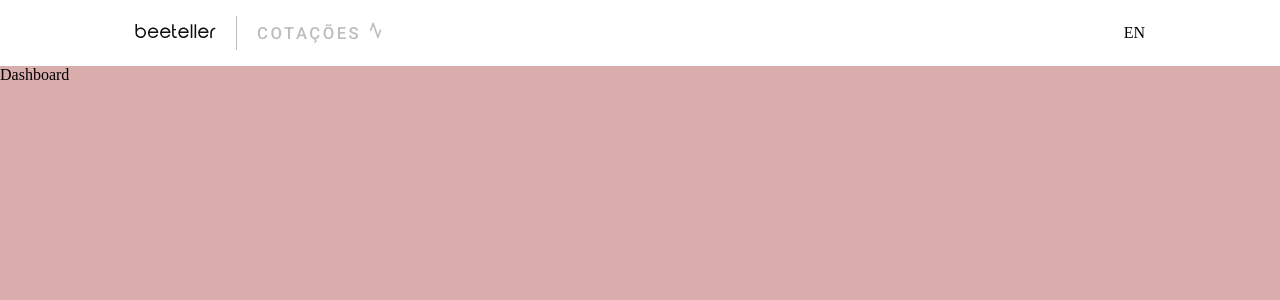
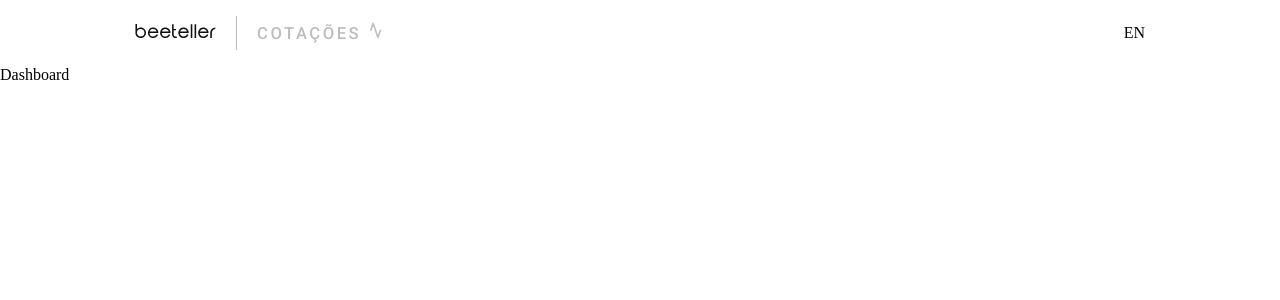
Before and after one commit to doubleyooz/express-beeteller, a React (Create React App) app in the folder frontend/: page / in a window 1280 px wide. Shown: the top 300 px of the page. Built offline with nearby package versions, Linux system fonts and the light colour scheme.

Commit message:
fix: fill height and width

```diff
--- a/frontend/src/global.scss
+++ b/frontend/src/global.scss
@@ -1,9 +1,30 @@
-body, html {
-    background-color: #daadad;
+html {
+
+}
+body {
+    background-color: #FFFFFF;
     overflow-x: hidden;
+    min-height: 100vh;
+    min-width: 100vw;
+    display: flex;
+
+
+}
+
+* {
+    box-sizing: border-box;
     padding: 0;
     margin: 0;
 }
-* {
-    box-sizing: border-box;
+
+#root, .app, .routes-container {
+    display: flex;
+    flex-grow: 1;
+
 }
+
+.routes-container {
+    height: 100%;
+    flex-direction: column;
+
+}
```
